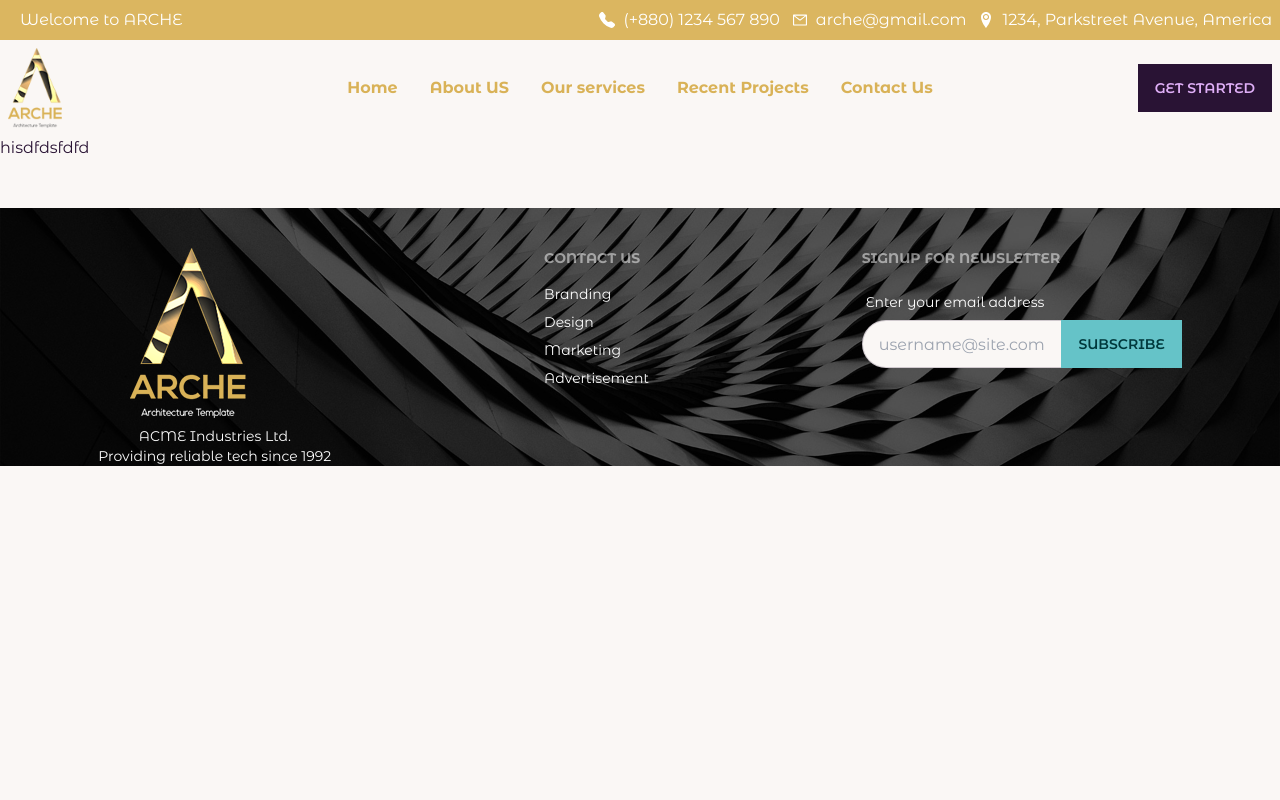
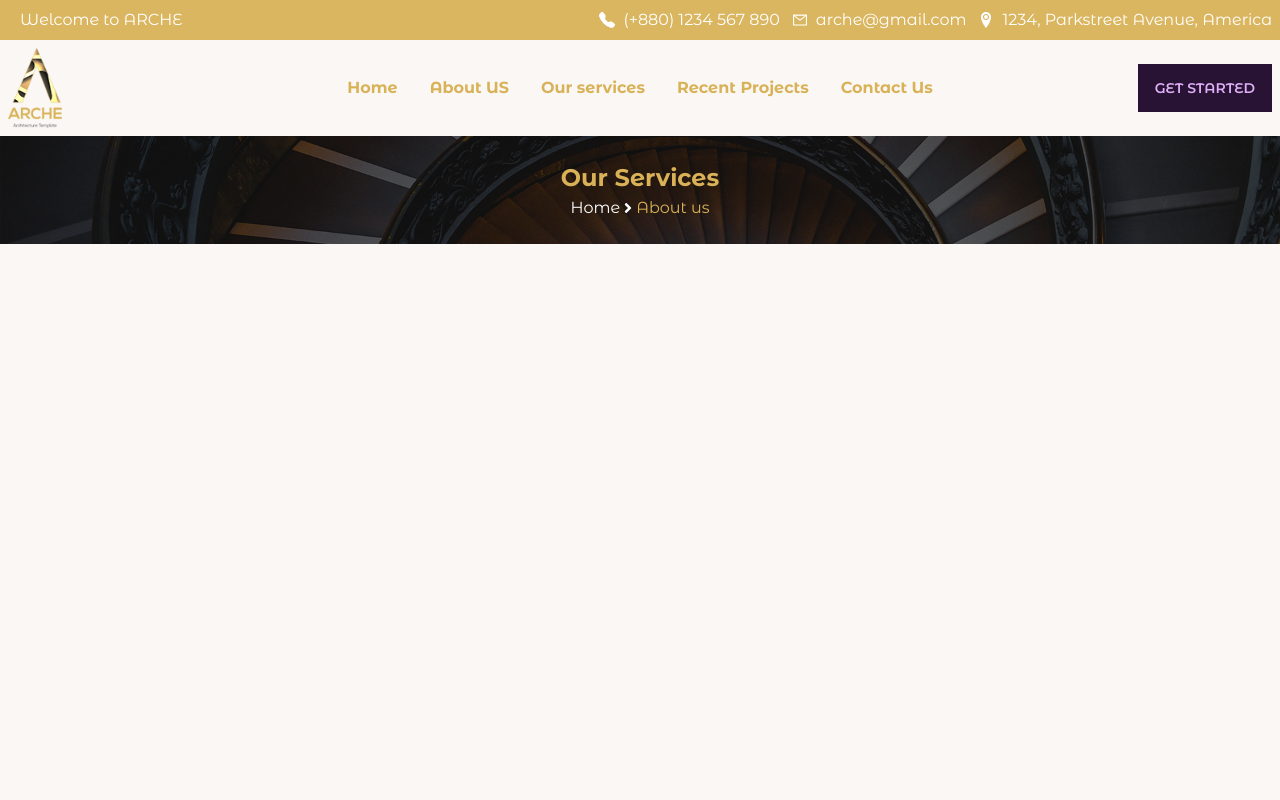
Before and after one commit to KPorus/acrhe, a React (Create React App) app: page /about in a window 1280 px wide. Shown: the top 800 px of the page. Built offline with nearby package versions, Linux system fonts and the light colour scheme.

Commit message:
about page

```diff
--- a/src/App.css
+++ b/src/App.css
@@ -240,3 +240,15 @@
   background-color:rgb(0 0 0 / 66%);
   z-index: -1;
 }
+
+.aboutbanner::after
+{
+  position: absolute;
+  content: "";
+  width: 100%;
+  height: 100%;
+  left: 0;
+  top: 0;
+  background-color:rgb(0 0 0 / 66%);
+  z-index: -1;
+}
--- a/src/component/About/About.js
+++ b/src/component/About/About.js
@@ -1,11 +1,24 @@
-import React from 'react';
-
+import React from "react";
+import img from "../../images/Aboutbanner.jpg";
+import "../../App.css";
+import { FaAngleRight } from "react-icons/fa";
 const About = () => {
-    return (
-        <div id='about'>
-            hisdfdsfdfd
-        </div>
-    );
+  return (
+    <div
+      className='aboutbanner relative py-6'
+      style={{
+        background: `url(${img})`,
+        backgroundPosition: "center",
+        backgroundRepeat: "no-repeat",
+        backgroundSize: "cover",
+        zIndex: "1",
+      }}>
+      <div className='text-center w-1/2 mx-auto '>
+        <h1 className='text-[1.5rem] font-bold text-[#d9b257]'>Our Services</h1>
+       <h4 className="flex items-center justify-center text-white">Home  <FaAngleRight className="text-white"/> <span className="text-[#d9b257]">About us</span></h4>
+      </div>
+    </div>
+  );
 };
 
 export default About;
--- a/src/layout/Main.js
+++ b/src/layout/Main.js
@@ -1,15 +1,17 @@
-import React from 'react';
-import { Outlet } from 'react-router-dom';
-import Footer from '../component/Footer';
-import Head from '../component/Head';
-import Nav from '../component/Nav';
+import React from "react";
+import { Outlet } from "react-router-dom";
+import Footer from "../component/Footer";
+import Head from "../component/Head";
+import Nav from "../component/Nav";
 
 const Main = () => {
   return (
     <div>
       <Head></Head>
       <Nav></Nav>
+      <div className='min-h-screen'>
         <Outlet></Outlet>
+      </div>
       <Footer></Footer>
     </div>
   );
```
Lines whose indentation alone changed are shown as unchanged.
